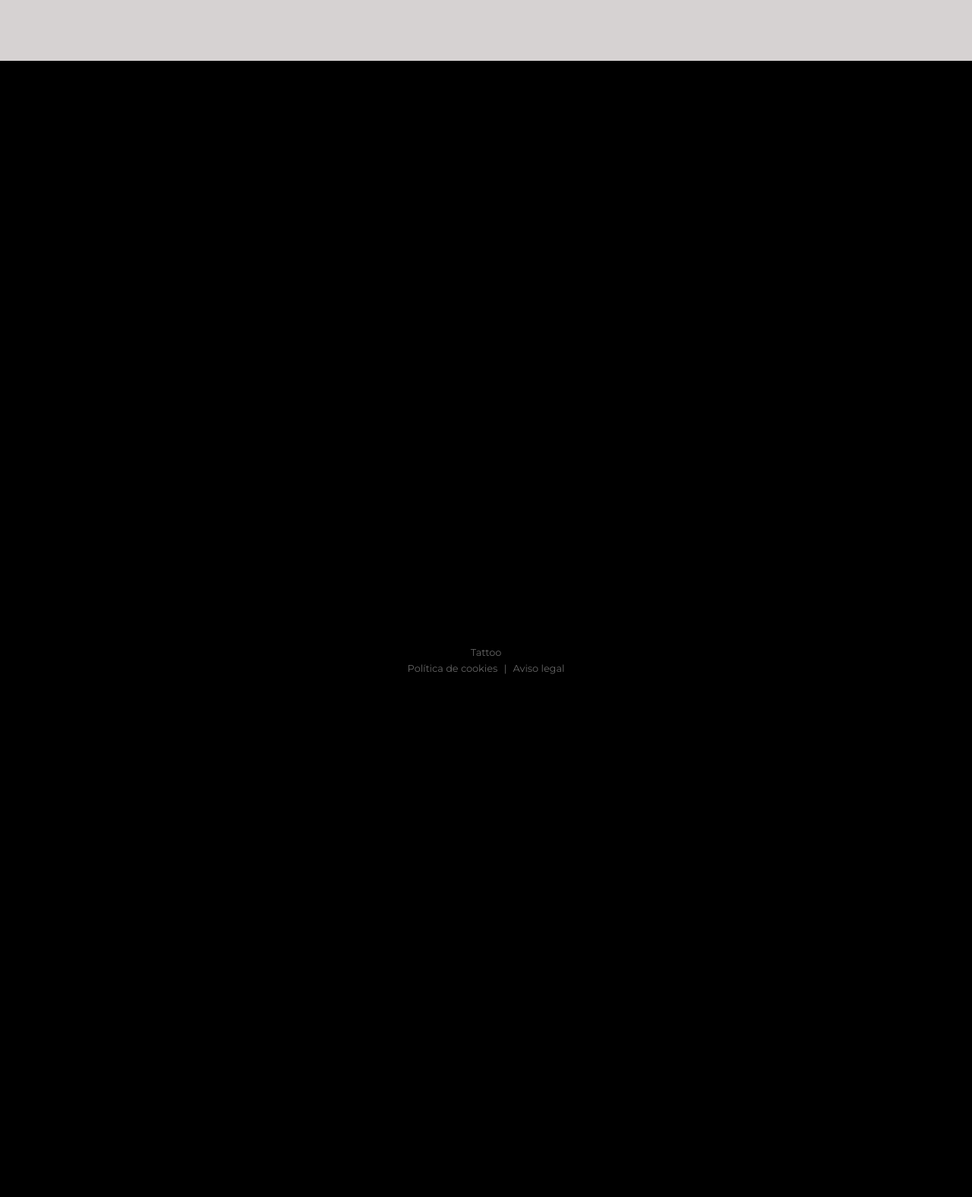
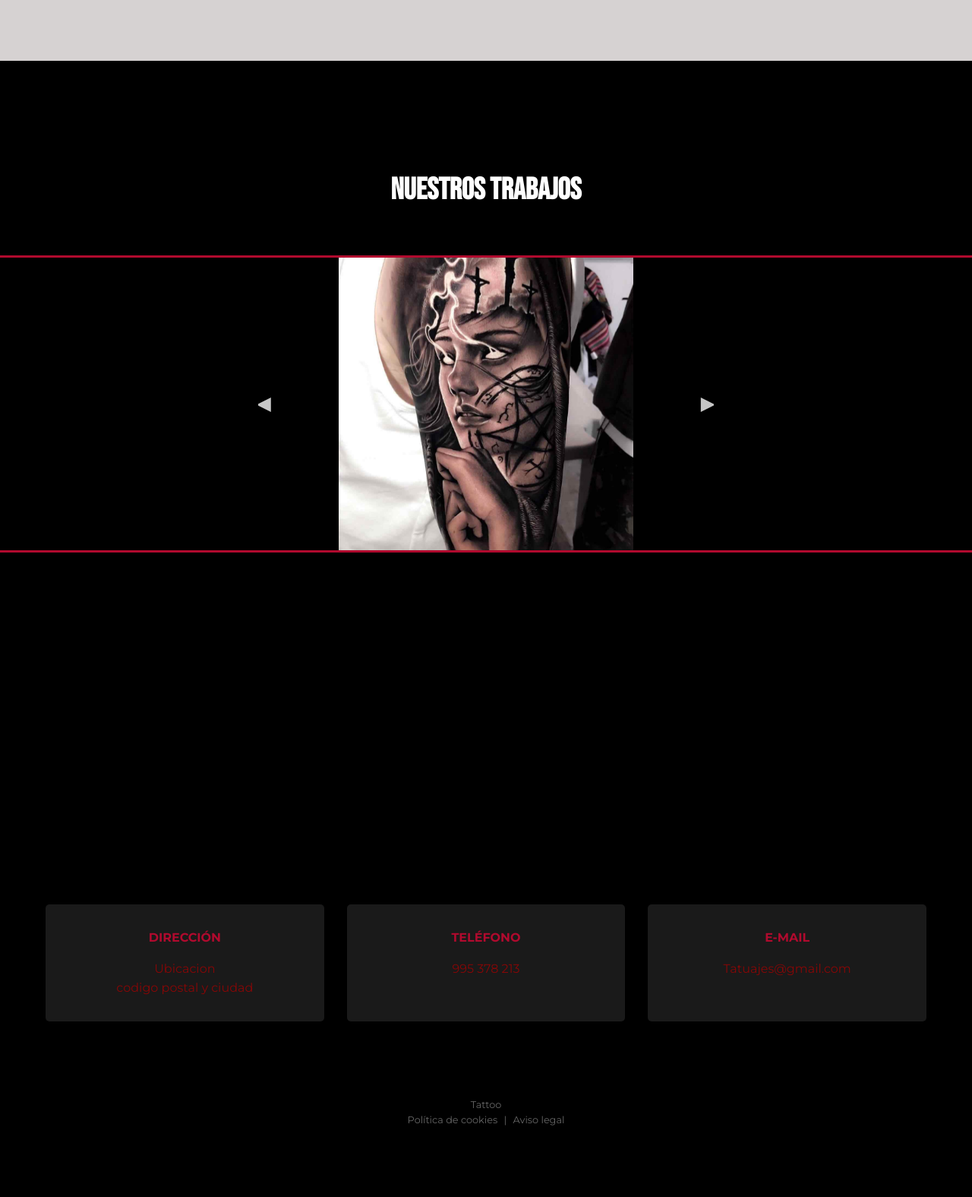
Before and after one commit to rrd0013/Grupo-azul, a PHP site: page / in a window 1280 px wide. Shown: the part 895-2470 px from the top of the page at 76% size. Before the commit the page ends 1782 px from the top, so only its background shows below. Run offline with PHP 8.4, Linux system fonts and the light colour scheme.

Commit message:
Animacion Lineas en Index (DEMO)

```diff
--- a/paginaweb/Decoracion.css
+++ b/paginaweb/Decoracion.css
@@ -41,23 +41,101 @@ h1, h2, h3 {
 }
 
 /* =========================================
-    ANIMACION DE FADE IN
+    ANIMACION DE LINEAS
    ========================================= */
 
-.fade {
-    opacity: 0;
-    transform: translateY(20px);
-    transition: all 2s ease;
+.scroll-container {
+height: 125vh;
+position: relative;
 }
 
-.fade.visible {
-    opacity: 1;
-    transform: translateY(0);
+.titulo-revelado {
+position: absolute;
+top: 15%;
+left: 50%;
+transform: translate(-50%, -50%);
+color: white;
+font-size: 2.5rem;
+z-index: 3;
+text-align: center;
+pointer-events: none;
+text-shadow: 0 0 10px rgba(0,0,0,0.7);
+}
+
+.revelado-tattoo {
+position: sticky;
+top: 0;
+width: 90%;
+max-width: 600px;
+height: 100vh;
+margin: 0 auto;
+overflow: hidden;
+}
+
+.imagenes-reveladas {
+    position: absolute;
+    top: 0;
+    left: 0;
+    width: 100%;
+    height: 100%;
+}
+
+.imagen-revelada {
+position: absolute;
+top: 50%;
+left: 50%;
+transform: translate(-50%, -50%) scale(0);
+transform-origin: center center;
+height: 500px;
+width: 500px;
+max-width: 100%;
+display: block;
+opacity: 0;
+visibility: hidden;
+transition: opacity 0.3s ease;
+will-change: transform;
+object-fit: cover;
+}
+
+.imagen-revelada.activa {
+opacity: 1;
+visibility: visible;
+}
+
+.btn-carrusel {
+position: absolute;
+top: 50%;
+background: rgba(0,0,0,0.5);
+color: white;
+border: none;
+font-size: 2rem;
+padding: 10px 15px;
+cursor: pointer;
+z-index: 10;
+border-radius: 4px;
+opacity: 0;
+transform: translateY(-50%) scale(0);
+pointer-events: none;
+transition: none;
+}
+
+.btn-izq { left: -20px; }
+.btn-der { right: -20px; }
+
+.linea {
+position: fixed;
+left: 0;
+right: 0;
+width: 100vw;
+height: 3px;
+background-color: var(--dorado);
+z-index: 2;
+pointer-events: none;
 }
 
 
 /* =========================================
-   NAVEGACIÓN (HEADER)
+    NAVEGACIÓN (HEADER)
    ========================================= */
 header, footer, .info-card, .cuadro-artistas {
     background-color: var(--color-secundario);
@@ -324,7 +402,7 @@ button.next { right: 10px; }
 }
 
 /* =========================================
-   QUIÉNES SOMOS
+    QUIÉNES SOMOS
    ========================================= */
 .nosotros-flex {
     display: flex;
--- a/paginaweb/Index.html
+++ b/paginaweb/Index.html
@@ -25,7 +25,7 @@
         <li><a href="piercings.html">Piercings</a></li>
         <li><a href="Quienes somos.html">Quiénes Somos</a></li>
         <li><a href="Dondeestamos.html">Ubicacion</a></li>
-        <li id="nav-reservas" style="display: none;"><a href="Reservas.html">Reservas</a></li>
+        <li id="nav-reservas" style="display: none;"><  a href="Reservas.html">Reservas</a></li>
         <li id="nav-perfil" style="display: none;"><a href="perfil.html">Mi Perfil</a></li>
         <li id="nav-acceso"><a href="login.html" style="color: var(--dorado);">REGISTRARSE</a></li>
     </ul>
@@ -47,43 +47,27 @@
     </main>
 
 <section class="galeria-container">
-    <h3 class="fade">Nuestros Trabajos</h3>
-    <style>
-        h3 {
-            text-align: center;
-        }
-    </style>
-    <br>
-<div class="carousel-cuadro fade">
 
-        <button class="prev">&#10094;</button>
-<div class="carousel">
-    <div class="carousel-images">
-        <a href="Imagenes/tatuaje5.jpg">
-            <img src="Imagenes/tatuaje5.jpg" alt="Tattoo Cara">
-        </a>
+<div class="scroll-container">
+    <div class="revelado-tattoo">
+    <h2 class="titulo-revelado">NUESTROS TRABAJOS</h2>
 
-        <a href="Imagenes/tatuaje1.jpg">
-            <img src="Imagenes/tatuaje1.jpg" alt="Tattoo brazo" class="active">
-        </a>
 
-        <a href="Imagenes/tatuaje2.jpg">
-            <img src="Imagenes/tatuaje2.jpg" alt="Tattoo Pecho">
-        </a>
+    <button class="btn-carrusel btn-izq">◀</button>
+    <button class="btn-carrusel btn-der">▶</button>
 
-        <a href="Imagenes/tatuaje3.jpg">
-            <img src="Imagenes/tatuaje3.jpg" alt="Tattoo Mariposa">
-        </a>
 
-        <a href="Imagenes/tatuaje4.jpg">
-            <img src="Imagenes/tatuaje4.jpg" alt="Piercing">
-        </a>
+    <div class="imagenes-reveladas">
+    <img src="Imagenes/tatuaje1.jpg" alt="Tattoo 1" class="imagen-revelada activa">
+    <img src="Imagenes/tatuaje2.jpg" alt="Tattoo 2" class="imagen-revelada">
+    <img src="Imagenes/tatuaje3.jpg" alt="Tattoo 3" class="imagen-revelada">
+
+    </div>
+
+    <div class="linea linea-superior"></div>
+    <div class="linea linea-inferior"></div>
     </div>
 </div>
-        <button class="next">&#10095;</button>
-
-</div>
-</section>
 
     <section class="contact-info">
         <div class="container grid-contact fade">
@@ -225,7 +209,7 @@ document.querySelector(".prev").addEventListener("click", () => {
 });
 </script>
 
-<script src="animaciones.js"></script>
+<script src="lineas.js"></script>
 
 </body>
 </html>
--- /dev/null
+++ b/paginaweb/lineas.js
@@ -0,0 +1,113 @@
+(function() {
+const contenedorScroll = document.querySelector('.scroll-container');
+const contenedor = document.querySelector('.revelado-tattoo');
+if (!contenedorScroll || !contenedor) return;
+
+const btnIzq = contenedor.querySelector('.btn-izq');
+const btnDer = contenedor.querySelector('.btn-der');
+const imagenes = Array.from(contenedor.querySelectorAll('.imagen-revelada'));
+let indiceActivo = 0;
+
+const lineaTop = contenedor.querySelector('.linea-superior');
+const lineaBottom = contenedor.querySelector('.linea-inferior');
+
+let alturaContenedor, finalImageHeight;
+
+function cambiarImagen(nuevoIndice) {
+    if (nuevoIndice === indiceActivo) return;
+    imagenes[indiceActivo].classList.remove('activa');
+    imagenes[nuevoIndice].classList.add('activa');
+    indiceActivo = nuevoIndice;
+    calcularMedidas();
+    actualizarProgreso();
+}
+
+btnIzq.addEventListener('click', (e) => {
+    e.stopPropagation();
+    let nuevo = indiceActivo - 1;
+    if (nuevo < 0) nuevo = imagenes.length - 1;
+    cambiarImagen(nuevo);
+});
+
+btnDer.addEventListener('click', (e) => {
+    e.stopPropagation();
+    let nuevo = indiceActivo + 1;
+    if (nuevo >= imagenes.length) nuevo = 0;
+    cambiarImagen(nuevo);
+});
+
+function calcularMedidas() {
+    alturaContenedor = contenedor.offsetHeight;
+    finalImageHeight = 500;
+}
+
+const imgActivaInicial = imagenes[indiceActivo];
+if (imgActivaInicial.complete) {
+    calcularMedidas();
+} else {
+    imgActivaInicial.addEventListener('load', calcularMedidas);
+}
+window.addEventListener('resize', calcularMedidas);
+
+function actualizarProgreso() {
+    if (!finalImageHeight || !alturaContenedor) return;
+
+    const rectScroll = contenedorScroll.getBoundingClientRect();
+    const wh = window.innerHeight;
+    const sh = contenedorScroll.offsetHeight;
+
+    let progresoBase = (wh - rectScroll.top) / (wh + sh);
+    progresoBase = Math.min(Math.max(progresoBase, 0), 1);
+
+    const inicio = 0.3;
+    const fin = 0.45;
+
+    let progreso;
+    if (progresoBase <= inicio) {
+    progreso = 0;
+    } else if (progresoBase >= fin) {
+    progreso = 1;
+    } else {
+    progreso = (progresoBase - inicio) / (fin - inicio);
+    }
+
+    const imgActiva = imagenes[indiceActivo];
+    if (imgActiva) {
+    imgActiva.style.transform = `translate(-50%, -50%) scale(${progreso})`;
+
+    btnIzq.style.opacity = progreso;
+    btnIzq.style.transform = `translateY(-50%) scale(${progreso})`;
+    btnIzq.style.pointerEvents = progreso === 1 ? 'auto' : 'none';
+
+    btnDer.style.opacity = progreso;
+    btnDer.style.transform = `translateY(-50%) scale(${progreso})`;
+    btnDer.style.pointerEvents = progreso === 1 ? 'auto' : 'none';
+    }
+
+    let desplazamiento = (finalImageHeight / 2) * progreso;
+    const maxDesplazamiento = alturaContenedor / 2 - 2;
+    desplazamiento = Math.min(desplazamiento, maxDesplazamiento);
+
+    const contenedorRect = contenedor.getBoundingClientRect();
+    const centroY = contenedorRect.top + alturaContenedor / 2;
+
+    lineaTop.style.top = `${centroY - desplazamiento}px`;
+    lineaTop.style.transform = 'none';
+
+    lineaBottom.style.top = `${centroY + desplazamiento}px`;
+    lineaBottom.style.transform = 'none';
+}
+
+let ticking = false;
+window.addEventListener('scroll', () => {
+    if (!ticking) {
+    window.requestAnimationFrame(() => {
+        actualizarProgreso();
+        ticking = false;
+    });
+    ticking = true;
+    }
+});
+
+actualizarProgreso();
+})();
```
Lines whose indentation alone changed are shown as unchanged.
